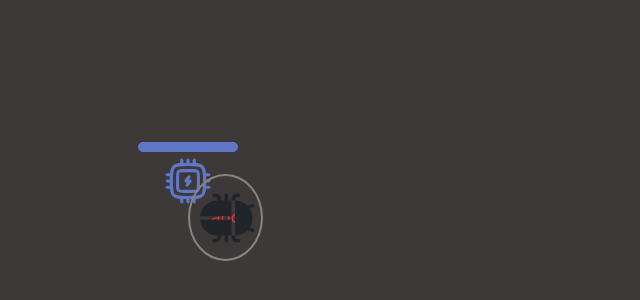
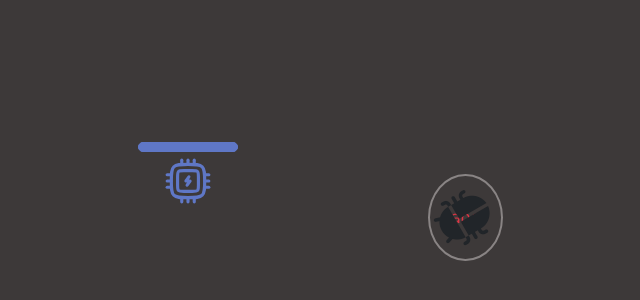
Before and after one commit to BensonB12/USU_Hackathon_Mouse_and_Keyboard, a React (Vite) app: page / in a window 1280 px wide. Shown: the part 226-526 px from the top of the page, without its empty margins (452-1092 px from the left). Built offline with nearby package versions, Linux system fonts and the light colour scheme.

Commit message:
Animation-consistant

```diff
--- a/src/App.tsx
+++ b/src/App.tsx
@@ -8,7 +8,9 @@ import { GenerateId } from "./Utils";
 
 export const App = () => {
   const [bugId] = useState(() => GenerateId());
+  const [bugLetterFirst] = useState(Math.random() > 0.5);
   const [cpuHealth, setCpuHealth] = useState(maxHealth);
+  const [transformationOption] = useState(Math.floor(Math.random() * 8) + 1);
 
   const hitCPU = (damage: number) => {
     setCpuHealth((oldHealth) => Math.max(oldHealth - damage, 0));
@@ -37,9 +39,10 @@ export const App = () => {
         <Bug
           initialLetters="abc"
           initialNumOfRings={3}
-          lettersFirst={true}
+          lettersFirst={bugLetterFirst}
           hitCPU={hitCPU}
           id={bugId}
+          transformationOption={transformationOption}
         />
       </div>
     </Layout>
--- a/src/Bug.tsx
+++ b/src/Bug.tsx
@@ -9,16 +9,24 @@ export const Bug: FC<{
   lettersFirst: boolean;
   hitCPU: (damage: number) => void;
   id: string;
-}> = ({ initialLetters, initialNumOfRings, lettersFirst, hitCPU, id }) => {
+  transformationOption: number;
+}> = ({
+  initialLetters,
+  initialNumOfRings,
+  lettersFirst,
+  hitCPU,
+  id,
+  transformationOption,
+}) => {
   const [numberOfRings, setNumberOfRings] = useState(initialNumOfRings);
   const [letters, setLetters] = useState(initialLetters);
-  const transformationOption = Math.floor(Math.random() * 8) + 1;
 
   const isLettersActive = lettersFirst || numberOfRings === 0;
   const isRingsActive = !lettersFirst || letters.length === 0;
 
   useEffect(() => {
     const handleKeyDown = (e: KeyboardEvent) => {
+      e.preventDefault();
       if (isLettersActive && letters) {
         setLetters((oldLetters) => oldLetters.replace(e.key, ""));
       } else if (!letters && !numberOfRings && numberOfRings < maxRings) {
```
